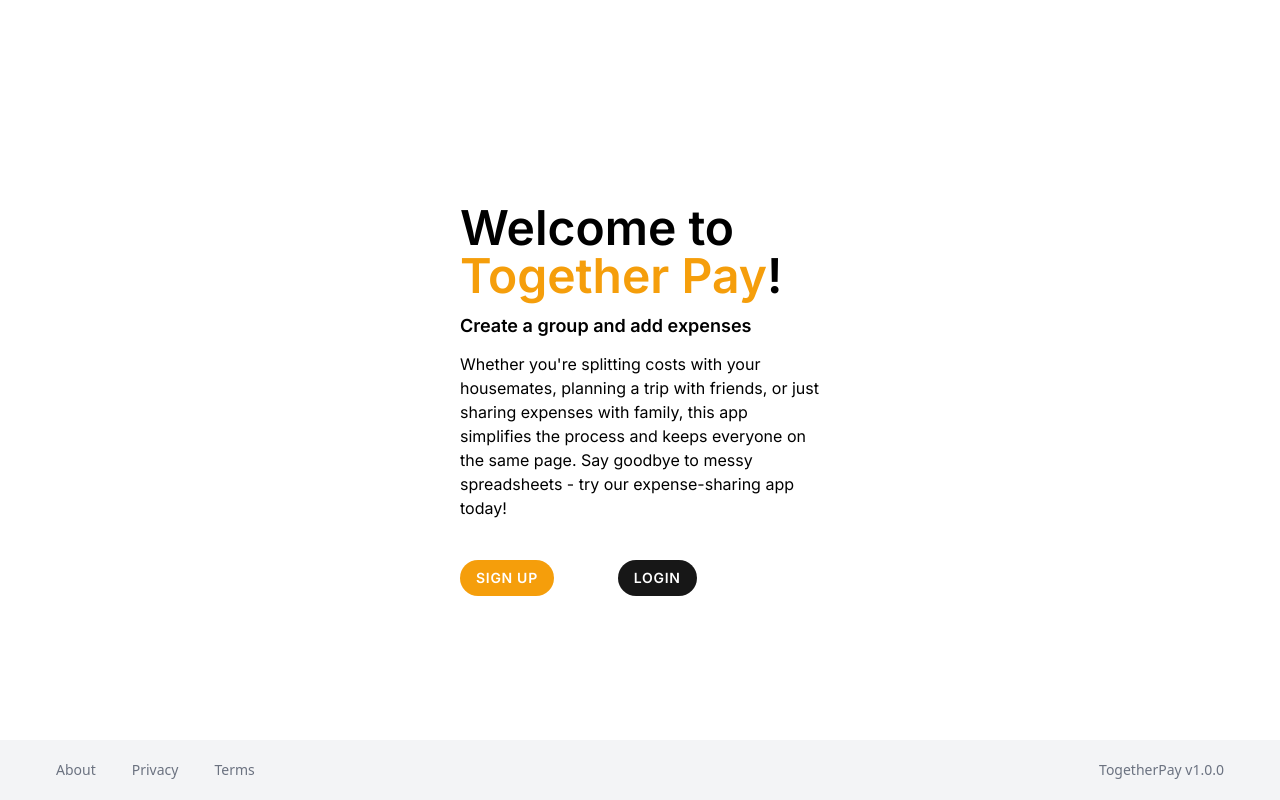
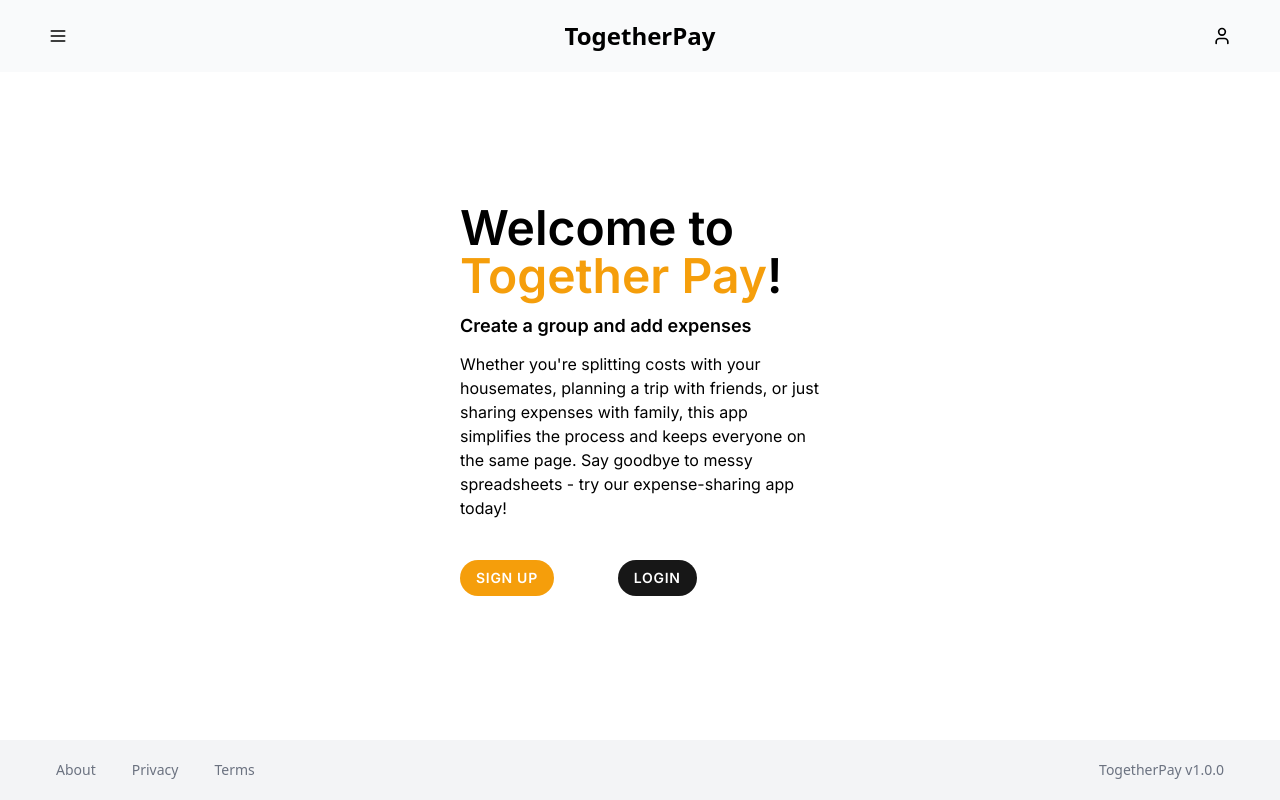
Before and after one commit to chingu-voyages/v43-tier3-team-42, a Next.js app: page / in a window 1280 px wide. Built offline with nearby package versions, Linux system fonts and the light colour scheme.

Commit message:
Added the navigation bar

```diff
--- a/package.json
+++ b/package.json
@@ -16,6 +16,7 @@
     "clsx": "^1.2.1",
     "eslint": "8.36.0",
     "eslint-config-next": "13.2.4",
+    "lucide-react": "^0.125.0",
     "next": "13.2.4",
     "react": "18.2.0",
     "react-dom": "18.2.0",
--- a/src/app/layout.tsx
+++ b/src/app/layout.tsx
@@ -15,6 +15,7 @@ export default function RootLayout({
   return (
     <html lang="en">
       <body>
+        <NavBar />
         {children}
         <FooterElement />
       </body>
--- /dev/null
+++ b/src/components/NavBar.tsx
@@ -0,0 +1,15 @@
+import { Menu, User } from "lucide-react";
+import { FC } from "react";
+import Headline4 from "./ui/headlines/Headline4";
+
+const NavBar: FC = () => {
+  return (
+    <nav className="flex justify-between py-5 px-12 bg-gray-50 items-center absolute top-0 w-full">
+      <Menu className="h-5 w-5" />
+      <Headline4>TogetherPay</Headline4>
+      <User className="h-5 w-5" />
+    </nav>
+  );
+};
+
+export default NavBar;
```
Also changed, not shown: 1 other file (tests, documents, lock files or other folders).
